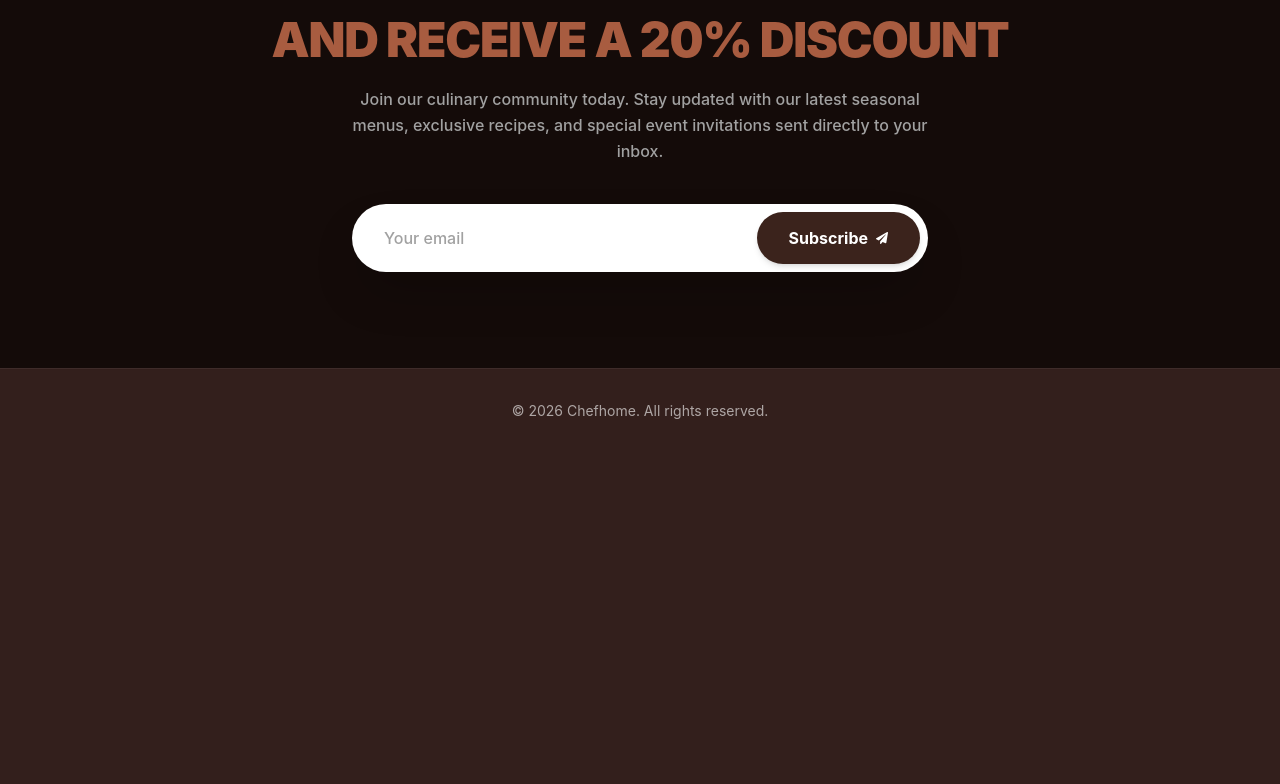
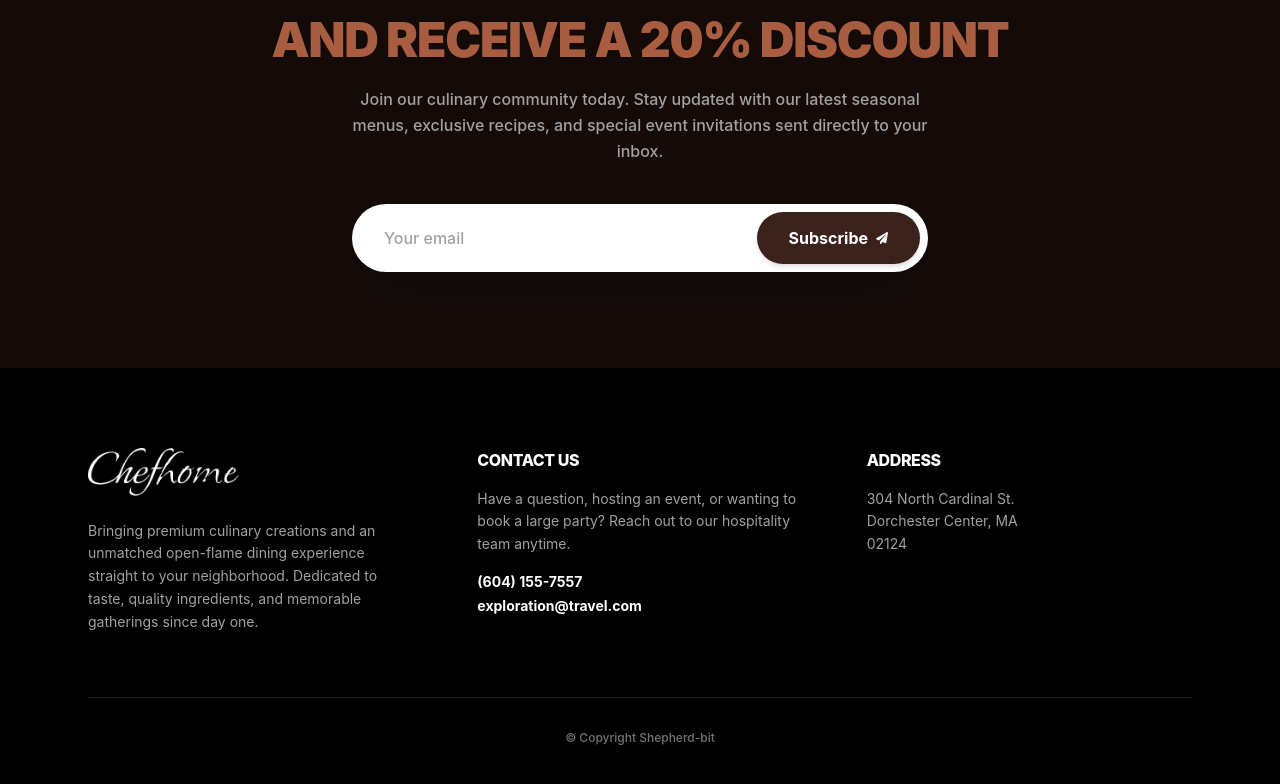
Before and after one commit to shepherd-bit/05-react-restaurant, a React (Vite) app: page / in a window 1280 px wide. Shown: the part 6195-6979 px from the top of the page. Before the commit the page ends 6648 px from the top, so only its background shows below. Built offline with nearby package versions, Linux system fonts and the light colour scheme.

Commit message:
Update Footer.jsx

```diff
--- a/src/components/Footer.jsx
+++ b/src/components/Footer.jsx
@@ -1,7 +1,81 @@
+// =========================================================================
+// !!! PLACE YOUR CHEFHOME LOGO PNG PATH HERE !!!
+// Point this to your logo image file in the public folder (e.g., "/logo.png")
+// =========================================================================
+const LOGO_PATH = "./Navbar-icons/chefhome-icon.png";
+
 export default function Footer() {
   return (
-    <footer className="py-8 px-8 border-t border-white/10 text-center text-sm opacity-60">
-      <p>&copy; {new Date().getFullYear()} Chefhome. All rights reserved.</p>
+    <footer className="bg-black text-white pt-20 pb-12 select-none">
+      <div className="max-w-6xl mx-auto px-6">
+
+        {/* 3-Column Main Grid Layout */}
+        <div className="grid grid-cols-1 md:grid-cols-3 gap-12 lg:gap-16 mb-16 items-start">
+
+          {/* Column 1: Logo PNG Slot & Brand Bio */}
+          <div className="flex flex-col items-start">
+            <div className="h-12 mb-6 flex items-center">
+              <img
+                src={LOGO_PATH}
+                alt="Chefhome"
+                className="h-full w-auto object-contain"
+              />
+            </div>
+            <p className="text-neutral-400 text-sm leading-relaxed font-normal">
+              Bringing premium culinary creations and an unmatched open-flame dining
+              experience straight to your neighborhood. Dedicated to taste, quality
+              ingredients, and memorable gatherings since day one.
+            </p>
+          </div>
+
+          {/* Column 2: Contact Info */}
+          <div className="flex flex-col items-start">
+            <h3 className="font-extrabold text-base tracking-tight uppercase text-white mb-4">
+              Contact us
+            </h3>
+            <p className="text-neutral-400 text-sm leading-relaxed mb-4">
+              Have a question, hosting an event, or wanting to book a large party? Reach
+              out to our hospitality team anytime.
+            </p>
+            <div className="flex flex-col gap-1 text-sm font-bold text-white">
+              <a
+                href="tel:6041557557"
+                className="hover:text-amber-500 transition-colors"
+              >
+                (604) 155-7557
+              </a>
+              <a
+                href="mailto:exploration@travel.com"
+                className="hover:text-amber-500 transition-colors"
+              >
+                exploration@travel.com
+              </a>
+            </div>
+          </div>
+
+          {/* Column 3: Address */}
+          <div className="flex flex-col items-start">
+            <h3 className="font-extrabold text-base tracking-tight uppercase text-white mb-4">
+              Address
+            </h3>
+            <address className="not-italic text-neutral-400 text-sm leading-relaxed">
+              304 North Cardinal St. <br />
+              Dorchester Center, MA <br />
+              02124
+            </address>
+          </div>
+
+        </div>
+
+        {/* Divider Line */}
+        <div className="w-full border-t border-neutral-800 pt-8 flex justify-center">
+          {/* Copyright Note */}
+          <p className="text-neutral-500 text-xs text-center font-medium">
+            © Copyright Shepherd-bit
+          </p>
+        </div>
+
+      </div>
     </footer>
   );
 }
```
